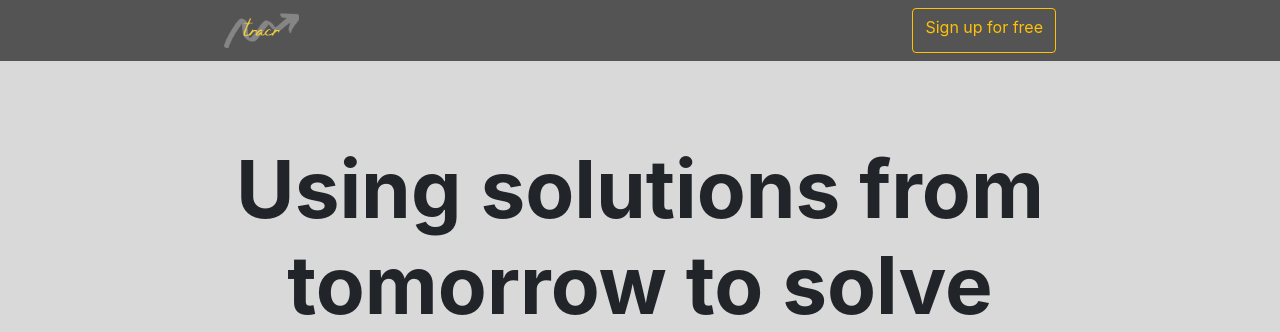
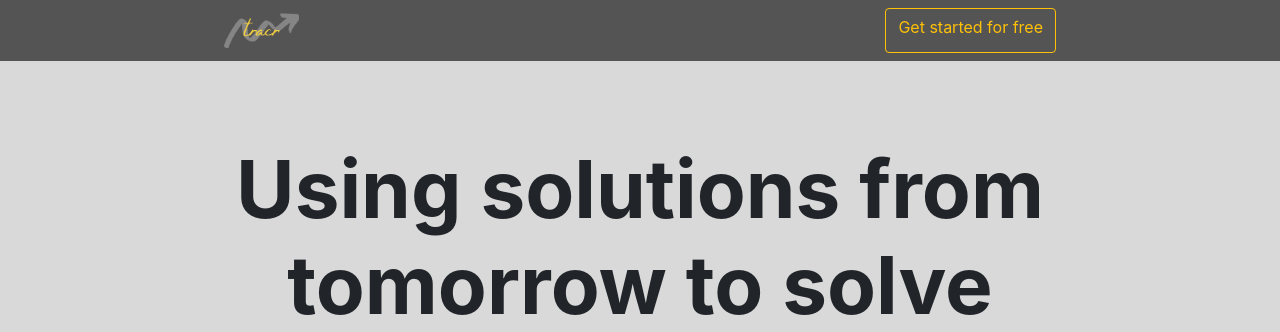
Before and after one commit to ABCSquad/tracr, a Django app: page / in a window 1280 px wide. Shown: the top 332 px of the page. Run offline with Django 3.2, Linux system fonts and the light colour scheme.

Commit message:
Get started tweak

```diff
--- a/main/templates/main/home.html
+++ b/main/templates/main/home.html
@@ -34,8 +34,8 @@
               </a>
             </div>
             <div class="navbar-nav">
-              <a href="#accounts" class="btn btn-outline-warning"
-                >Sign up for free</a
+              <a href="{% url 'app' %}" class="btn btn-outline-warning"
+                >Get started for free</a
               >
             </div>
           </div>
```
